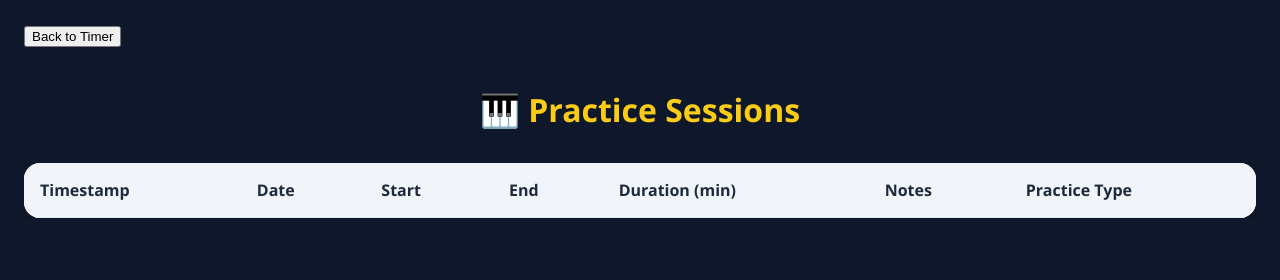
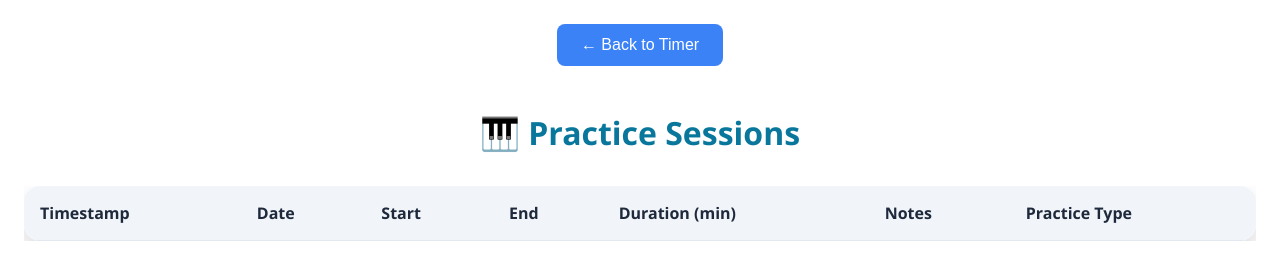
Before and after one commit to beemerrl98/practice-timer, a plain HTML site: page logs.html in a window 1280 px wide. Drawn offline with nearby package versions, Linux system fonts and the light colour scheme; no server answers.

Commit message:
Update logs.html

```diff
--- a/logs.html
+++ b/logs.html
@@ -7,7 +7,7 @@
   <style>
     body {
       font-family: 'Segoe UI', sans-serif;
-      background-color: #0f172a; /* dark slate background */
+      background-color: #FFFFFF; /* white background */
       color: white;
       padding: 1rem;
     }
@@ -16,7 +16,7 @@
       text-align: center;
       margin-bottom: 2rem;
       font-size: 2rem;
-      color: #facc15; /* yellow-400 */
+      color: #09779C; /* blue */
     }
 
     .back-button {
@@ -29,6 +29,12 @@
       border-radius: 0.5rem;
       cursor: pointer;
       transition: background-color 0.2s ease-in-out;
+    }
+
+    .button-container {
+      display: flex;
+      justify-content: center;
+      margin-bottom: 1rem;
     }
 
     .back-button:hover {
@@ -84,8 +90,9 @@
   </style>
 </head>
 <body>
-  <button onclick="location.href='index.html'" style="margin-bottom: 20px;">Back to Timer</button>
-  <h1>🎹 Practice Sessions</h1>
+<div class="button-container">
+  <button class="back-button" onclick="location.href='index.html'">← Back to Timer</button>
+</div>  <h1>🎹 Practice Sessions</h1>
   <div class = "table-container">
     <table>
       <thead>
```
